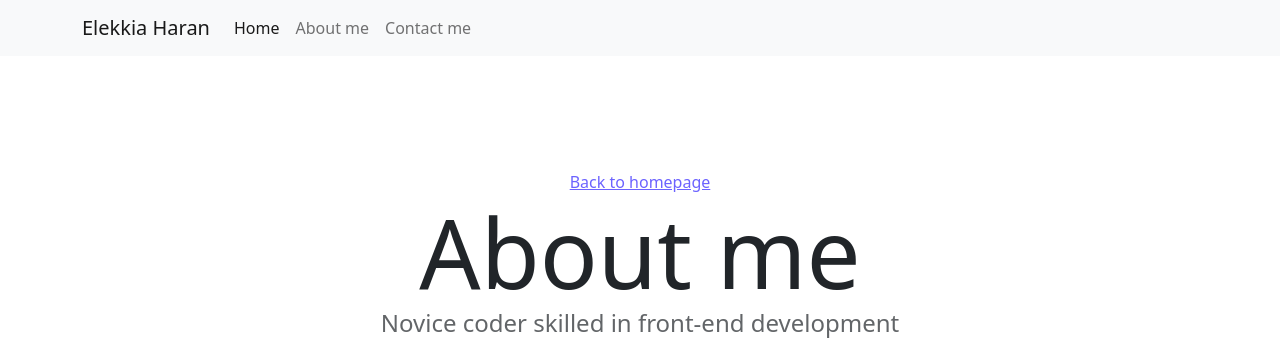
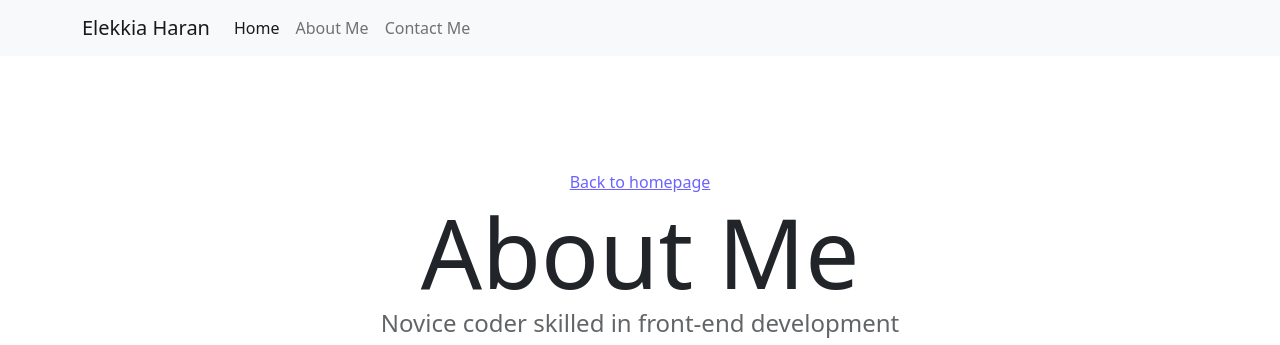
Before and after one commit to elek24/Responsive, a plain HTML site: page about.html in a window 1280 px wide. Shown: the top 345 px of the page. Drawn offline with nearby package versions, Linux system fonts and the light colour scheme.

Commit message:
Update about.html

```diff
--- a/about.html
+++ b/about.html
@@ -41,17 +41,17 @@
               >
             </li>
             <li class="nav-item">
-              <a class="nav-link" href="about.html">About me</a>
+              <a class="nav-link" href="about.html">About Me</a>
             </li>
             <li class="nav-item">
-              <a class="nav-link" href="about.html#contact">Contact me</a>
+              <a class="nav-link" href="about.html#contact">Contact Me</a>
             </li>
           </ul>
         </div>
       </div>
     </nav>
     <a href="index.html" class="homepage-link text-center">Back to homepage</a>
-    <h1 class="text-center">About me</h1>
+    <h1 class="text-center">About Me</h1>
     <h3 class="text-center">Novice coder skilled in front-end development</h3>
     <div class="about-para text-center">
       <div class="paragraph-1">
```
